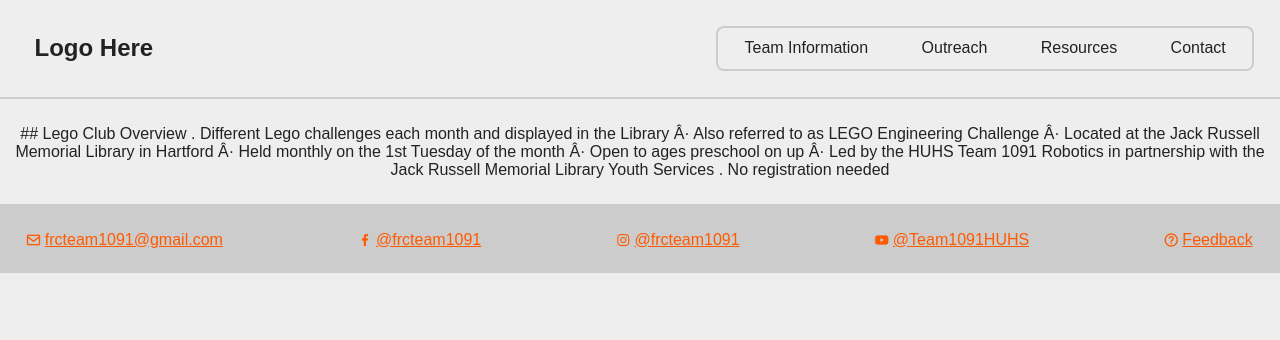
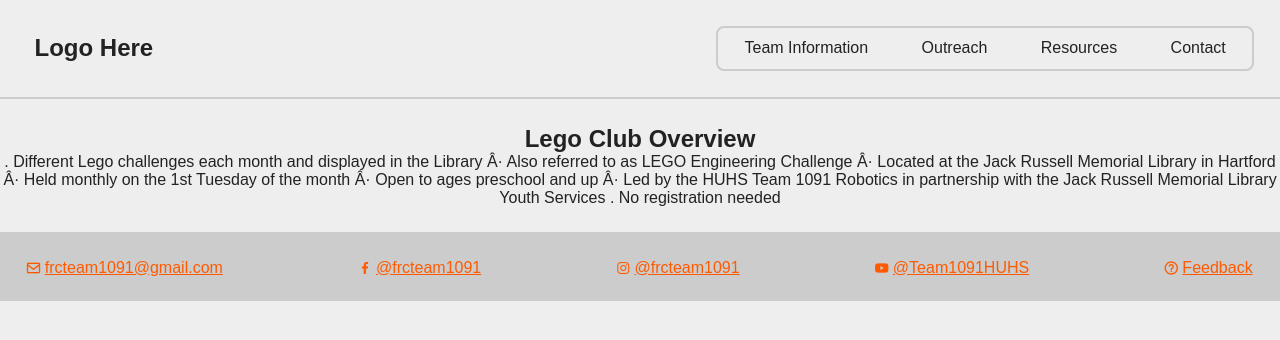
Before and after one commit to Team1091/team1091.github.io, a Jekyll site: the page built from legoClub.html, in a window 1280 px wide. Shown: the top 340 px of the page. Built offline with Jekyll 4.4.1, drawn with Linux system fonts in a browser that asks for light colours.

Commit message:
fix format

```diff
--- a/buildSeason.html
+++ b/buildSeason.html
@@ -3,7 +3,7 @@ layout: default
 title: Build Season Updates
 order: 4
 ---
-## Week Three Updates
+<h2> Week Three Updates</h2>
 <br>
 <div class="container-fluid px-0">
     <div class="row">
@@ -17,7 +17,7 @@ order: 4
 </div>
 <br>
 <br>
-## Week Two Updates
+<h2> Week Two Updates</h2>
 <br>
 <div class="container-fluid px-0">
     <div class="row">
@@ -31,7 +31,7 @@ order: 4
 </div>
 <br>
 <br>
-## Week One Updates
+<h2> Week One Updates</h2>
 <br>
 <div class="container-fluid px-0">
     <div class="row">
--- a/legoClub.html
+++ b/legoClub.html
@@ -2,11 +2,11 @@
 title: Lego Club
 order: 8
 ---
-## Lego Club Overview
+<h2> Lego Club Overview</h2>
 . Different Lego challenges each month and displayed in the Library
 · Also referred to as LEGO Engineering Challenge
 · Located at the Jack Russell Memorial Library in Hartford
 · Held monthly on the 1st Tuesday of the month
-· Open to ages preschool on up
+· Open to ages preschool and up
 · Led by the HUHS Team 1091 Robotics in partnership with the Jack Russell Memorial Library Youth Services
 . No registration needed
```
Also changed, not shown: fll.html (+4 -4 lines).
